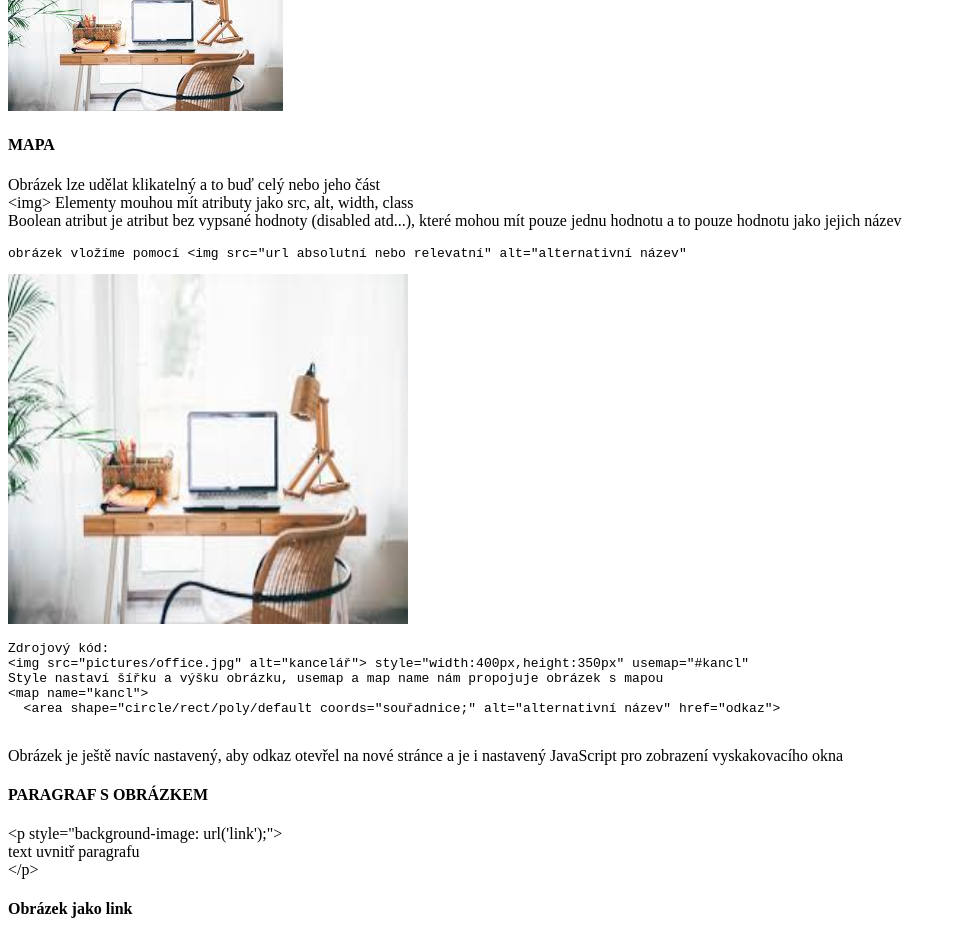
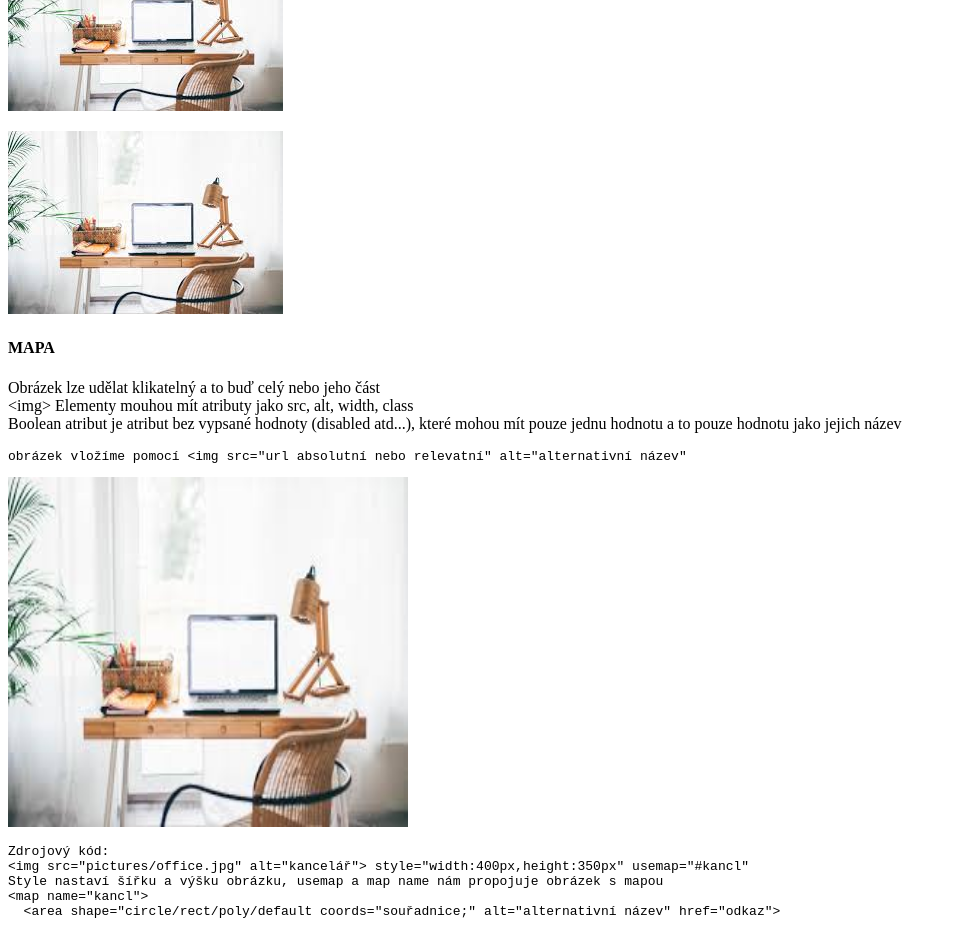
Before and after one commit to jan-woznica/multipage, a plain HTML site: page HTML.html in a window 1280 px wide. Shown: the part 2220-3157 px from the top of the page, without its empty margins (0-956 px from the left). Drawn offline with Linux system fonts and the light colour scheme.

Commit message:
Update HTML.html

```diff
--- a/HTML.html
+++ b/HTML.html
@@ -112,6 +112,11 @@ Pozor! Nevyužívat u, i, b, jelikož nejsou významné pro SEO</p>
   <p>Pro nastavení výšky a šířky obrázku. Čím větší obrázek, tím déle se bude načítat - 800px zabere 128kb, 480px zabere 63kb<br>
   Nepoužívat následující k měnění velikostí obrázků</p>
   <img srcset="pictures/hokej.jpg 480w, pictures/office.jpg 800w" sizes="(max-width: 600px) 480px, 800px" src="pictures/office.jpg" alt="Obrázek"> </p>
+  <picture>
+  <source media="(max-width: 599px)" srcset="pictures/hokej.jpg" />
+  <source media="(min-width: 600px)" srcset="pictures/office.jpg" />
+  <img src="picture/office.jpg" alt="obrázky podle velikosti obrazovky" />
+  </picture>
   <pre></pre>
   <h4>MAPA</h4>
   <p>Obrázek lze udělat klikatelný a to buď celý nebo jeho část <br>
```
